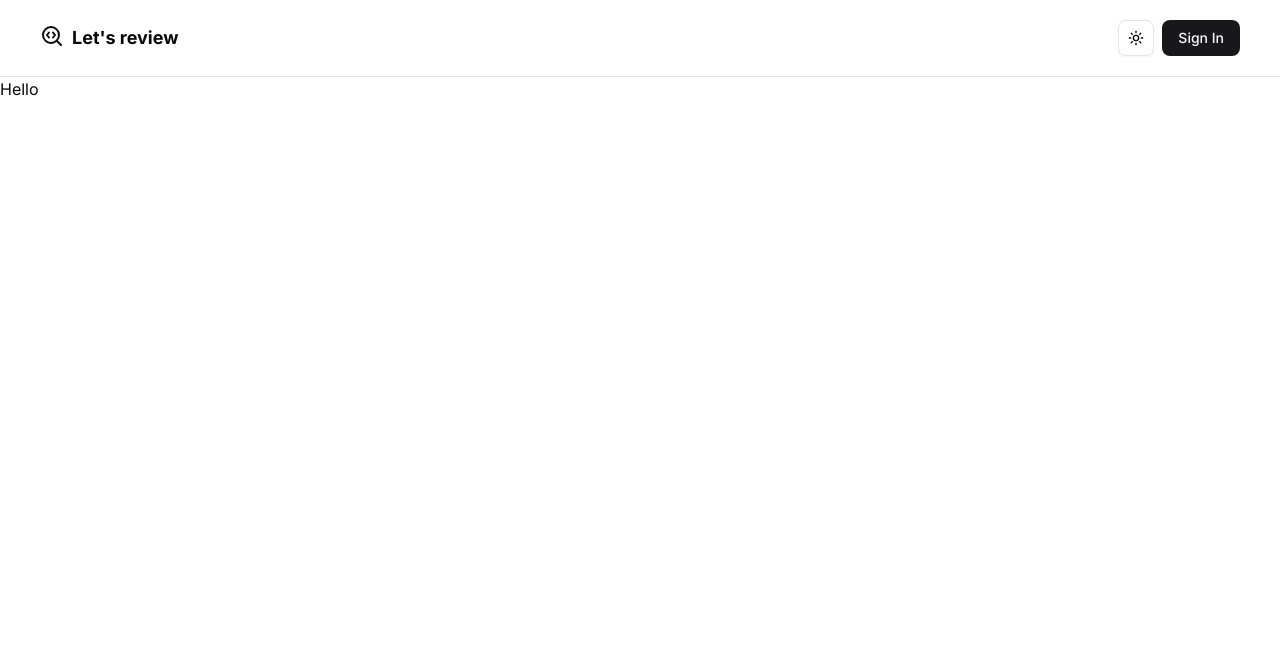
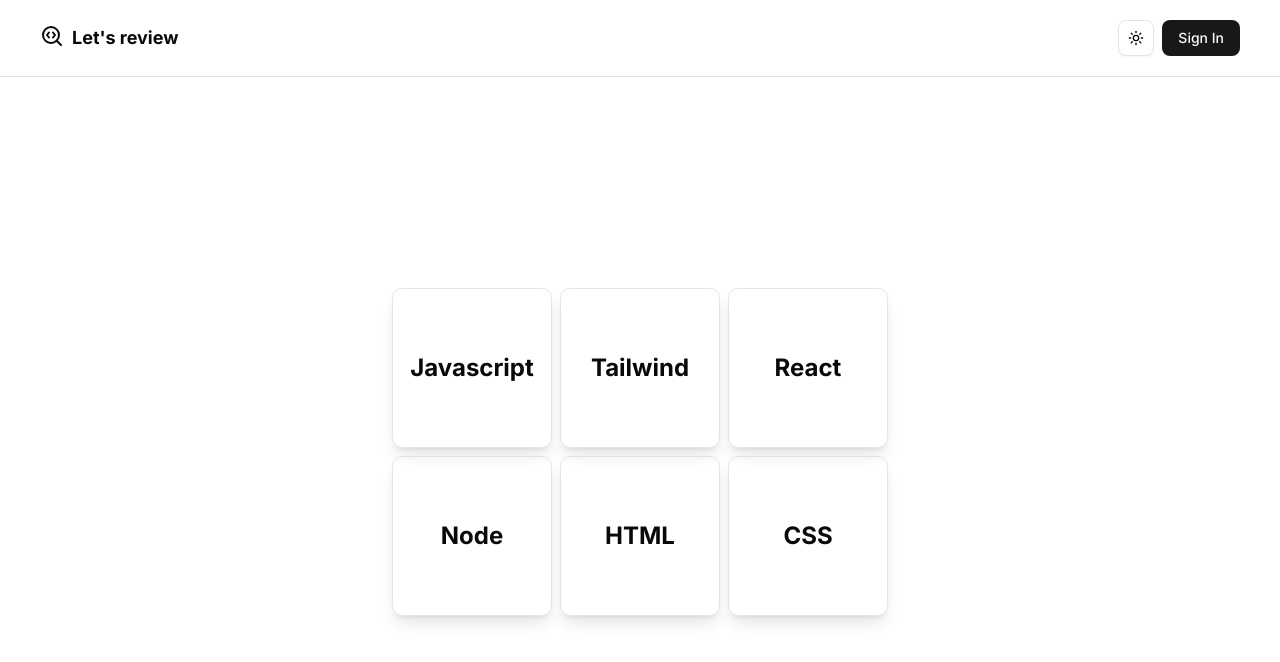
Before and after one commit to token-hub/lets-review, a Next.js app: page / in a window 1280 px wide. Shown: the top 662 px of the page. Built offline with nearby package versions, Linux system fonts and the light colour scheme.

Commit message:
add topic components

```diff
--- a/app/(root)/page.tsx
+++ b/app/(root)/page.tsx
@@ -1,3 +1,9 @@
+import Topics from "@/components/topics";
+
 export default function Home() {
-    return <h1>Hello</h1>;
+    return (
+        <div className="flex justify-center items-center h-[calc(100vh-50px)] overflow-auto p-3">
+            <Topics topics={["Javascript", "Tailwind", "React", "Node", "HTML", "CSS"]} />
+        </div>
+    );
 }
--- /dev/null
+++ b/components/topics.tsx
@@ -0,0 +1,22 @@
+type TopicsProps = {
+    topics?: string[];
+};
+
+const Topics = ({ topics = [] }: TopicsProps) => {
+    return (
+        <div className="grid grid-cols-2 md:grid-cols-3 gap-2  ">
+            {topics.map((topic) => {
+                return (
+                    <div
+                        key={topic}
+                        className="w-40 h-40 p-3 flex items-center justify-center text-center break-all text-2xl font-bold border rounded-lg shadow-lg hover:shadow-md active:shadow-sm cursor-pointer transition duration-75"
+                    >
+                        {topic}
+                    </div>
+                );
+            })}
+        </div>
+    );
+};
+
+export default Topics;
```
